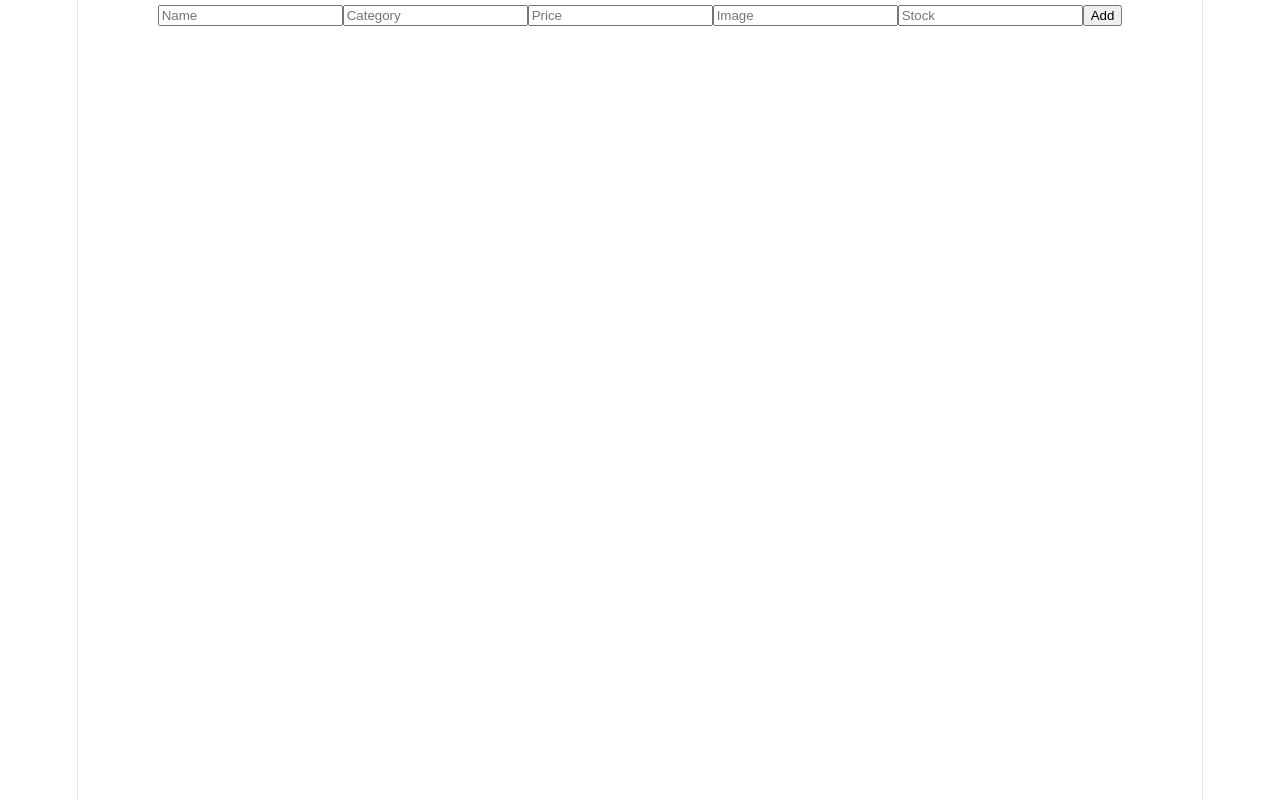
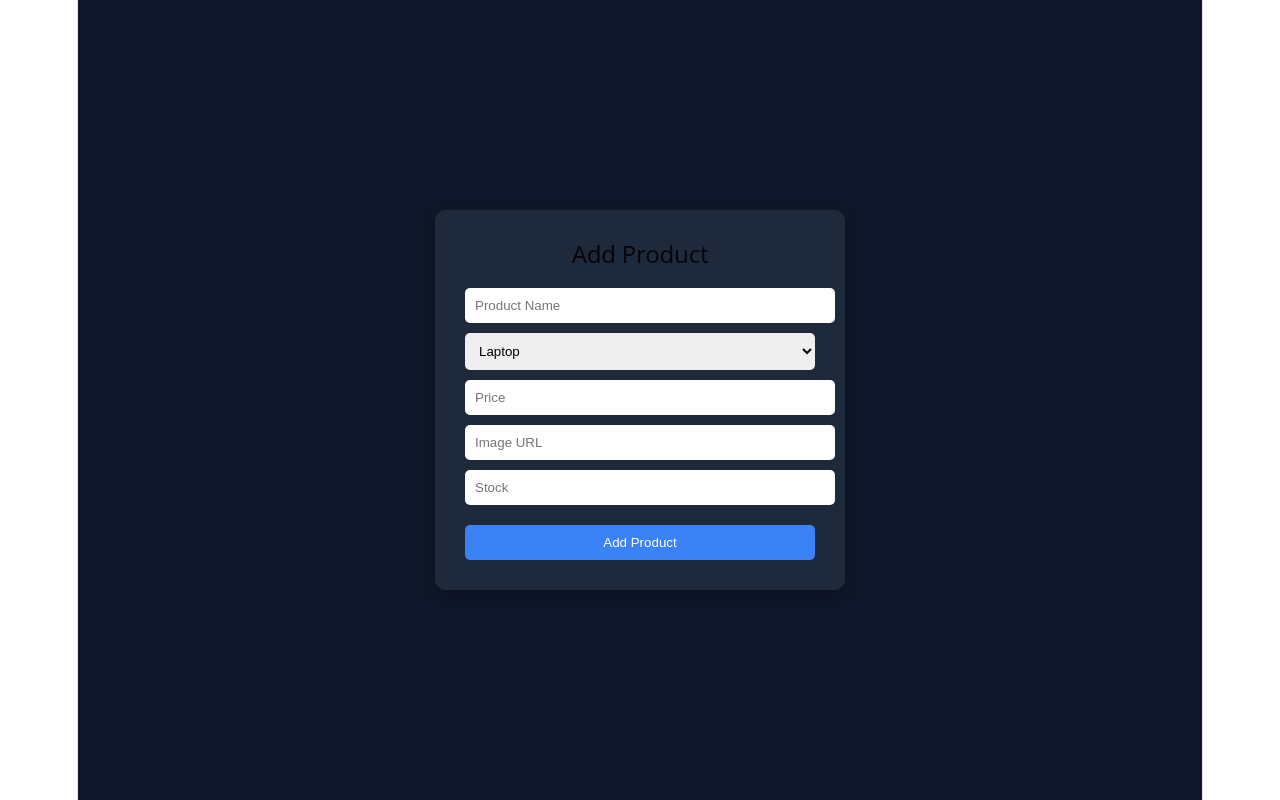
Before and after one commit to DoThanhLoc2334/midtermProj, a React app in the folder frontend/: page /add in a window 1280 px wide. Built offline with nearby package versions, Linux system fonts and the light colour scheme; the HTML template or start-up script is replaced by a standard one.

Commit message:
style: style layout add and edit product

```diff
--- a/frontend/src/pages/AddProduct.jsx
+++ b/frontend/src/pages/AddProduct.jsx
@@ -3,23 +3,149 @@ import { createProduct } from "../services/api";
 import { useNavigate } from "react-router-dom";
 
 export default function AddProduct() {
-  const [form, setForm] = useState({});
   const navigate = useNavigate();
 
+  const [form, setForm] = useState({
+    name: "",
+    category: "",
+    price: "",
+    image: "",
+    stock: ""
+  });
+
+  const [error, setError] = useState("");
+
+  const handleChange = (e) => {
+    setForm({
+      ...form,
+      [e.target.name]: e.target.value
+    });
+  };
+
   const handleSubmit = async () => {
-    await createProduct(form);
+    // VALIDATE
+    if (!form.name || !form.category || !form.price || !form.image) {
+      setError("Please fill all fields");
+      return;
+    }
+
+    if (isNaN(form.price) || isNaN(form.stock)) {
+      setError("Price & Stock must be numbers");
+      return;
+    }
+
+    await createProduct({
+      ...form,
+      price: Number(form.price),
+      stock: Number(form.stock)
+    });
+
     navigate("/");
   };
 
   return (
-    <div>
-      <input placeholder="Name" onChange={e => setForm({...form, name: e.target.value})}/>
-      <input placeholder="Category" onChange={e => setForm({...form, category: e.target.value})}/>
-      <input placeholder="Price" type="number" onChange={e => setForm({...form, price: +e.target.value})}/>
-      <input placeholder="Image" onChange={e => setForm({...form, image: e.target.value})}/>
-      <input placeholder="Stock" type="number" onChange={e => setForm({...form, stock: +e.target.value})}/>
+    <div style={{
+      background: "#0f172a",
+      minHeight: "100vh",
+      display: "flex",
+      justifyContent: "center",
+      alignItems: "center"
+    }}>
 
-      <button onClick={handleSubmit}>Add</button>
+      <div style={{
+        background: "#1e293b",
+        padding: "30px",
+        borderRadius: "10px",
+        width: "350px",
+        boxShadow: "0 4px 15px rgba(0,0,0,0.3)",
+        color: "white"
+      }}>
+        <h2 style={{ textAlign: "center", marginBottom: "20px" }}>
+          Add Product
+        </h2>
+
+        {error && <p style={{ color: "red" }}>{error}</p>}
+
+        <input
+          name="name"
+          value={form.name}
+          onChange={handleChange}
+          placeholder="Product Name"
+          style={inputStyle}
+        />
+
+        <select
+          name="category"
+          value={form.category}
+          onChange={handleChange}
+          style={inputStyle}
+        >
+          <option value="Laptop">Laptop</option>
+          <option value="Phone">Phone</option>
+        </select>
+
+        <input
+          name="price"
+          value={form.price}
+          onChange={handleChange}
+          placeholder="Price"
+          style={inputStyle}
+        />
+
+        <input
+          name="image"
+          value={form.image}
+          onChange={handleChange}
+          placeholder="Image URL"
+          style={inputStyle}
+        />
+
+        <input
+          name="stock"
+          value={form.stock}
+          onChange={handleChange}
+          placeholder="Stock"
+          style={inputStyle}
+        />
+
+        {form.image && (
+          <img
+            src={form.image}
+            alt="preview"
+            style={{
+              width: "100%",
+              height: "150px",
+              objectFit: "cover",
+              borderRadius: "8px",
+              marginBottom: "10px"
+            }}
+          />
+        )}
+
+        <button
+          onClick={handleSubmit}
+          style={{
+            width: "100%",
+            padding: "10px",
+            background: "#3b82f6",
+            border: "none",
+            borderRadius: "5px",
+            color: "white",
+            cursor: "pointer",
+            marginTop: "10px"
+          }}
+        >
+          Add Product
+        </button>
+      </div>
     </div>
   );
 }
+
+const inputStyle = {
+  width: "100%",
+  padding: "10px",
+  marginBottom: "10px",
+  borderRadius: "5px",
+  border: "none"
+};
--- a/frontend/src/pages/EditProduct.jsx
+++ b/frontend/src/pages/EditProduct.jsx
@@ -4,23 +4,151 @@ import { getProduct, updateProduct } from "../services/api";
 
 export default function EditProduct() {
   const { id } = useParams();
-  const [form, setForm] = useState({});
   const navigate = useNavigate();
+
+  const [form, setForm] = useState({
+    name: "",
+    category: "",
+    price: "",
+    image: "",
+    stock: ""
+  });
+
+  const [error, setError] = useState("");
 
   useEffect(() => {
     getProduct(id).then(res => setForm(res.data));
-  }, []);
+  }, [id]);
+
+  const handleChange = (e) => {
+    setForm({
+      ...form,
+      [e.target.name]: e.target.value
+    });
+  };
 
   const handleSubmit = async () => {
+    // validate
+    if (!form.name || !form.category || !form.price || !form.image) {
+      setError("Please fill all fields");
+      return;
+    }
+
+    if (isNaN(form.price) || isNaN(form.stock)) {
+      setError("Price & Stock must be numbers");
+      return;
+    }
+
     await updateProduct(id, form);
     navigate("/");
   };
 
   return (
-    <div>
-      <input value={form.name || ""} onChange={e => setForm({...form, name: e.target.value})}/>
-      <input value={form.category || ""} onChange={e => setForm({...form, category: e.target.value})}/>
-      <button onClick={handleSubmit}>Update</button>
+    <div style={{
+      background: "#0f172a",
+      minHeight: "100vh",
+      display: "flex",
+      justifyContent: "center",
+      alignItems: "center"
+    }}>
+
+      <div style={{
+        background: "#1e293b",
+        padding: "30px",
+        borderRadius: "10px",
+        width: "350px",
+        boxShadow: "0 4px 15px rgba(0,0,0,0.3)",
+        color: "white"
+      }}>
+        <h2 style={{ textAlign: "center", marginBottom: "20px" }}>
+          Edit Product
+        </h2>
+
+        {error && <p style={{ color: "red" }}>{error}</p>}
+
+        <input
+          name="name"
+          value={form.name}
+          onChange={handleChange}
+          placeholder="Product Name"
+          style={inputStyle}
+        />
+
+        <select
+          name="category"
+          value={form.category}
+          onChange={handleChange}
+          style={inputStyle}
+        >
+
+          <option value="Laptop">Laptop</option>
+          <option value="Phone">Phone</option>
+        </select>
+
+        <input
+          name="price"
+          value={form.price}
+          onChange={handleChange}
+          placeholder="Price"
+          style={inputStyle}
+        />
+
+        <input
+          name="image"
+          value={form.image}
+          onChange={handleChange}
+          placeholder="Image URL"
+          style={inputStyle}
+        />
+
+        {/* STOCK */}
+        <input
+          name="stock"
+          value={form.stock}
+          onChange={handleChange}
+          placeholder="Stock"
+          style={inputStyle}
+        />
+
+        {/* PREVIEW IMAGE */}
+        {form.image && (
+          <img
+            src={form.image}
+            alt="preview"
+            style={{
+              width: "100%",
+              height: "150px",
+              objectFit: "cover",
+              borderRadius: "8px",
+              marginBottom: "10px"
+            }}
+          />
+        )}
+
+        <button
+          onClick={handleSubmit}
+          style={{
+            width: "100%",
+            padding: "10px",
+            background: "#22c55e",
+            border: "none",
+            borderRadius: "5px",
+            color: "white",
+            cursor: "pointer",
+            marginTop: "10px"
+          }}
+        >
+          Update Product
+        </button>
+      </div>
     </div>
   );
 }
+
+const inputStyle = {
+  width: "100%",
+  padding: "10px",
+  marginBottom: "10px",
+  borderRadius: "5px",
+  border: "none"
+};
```
